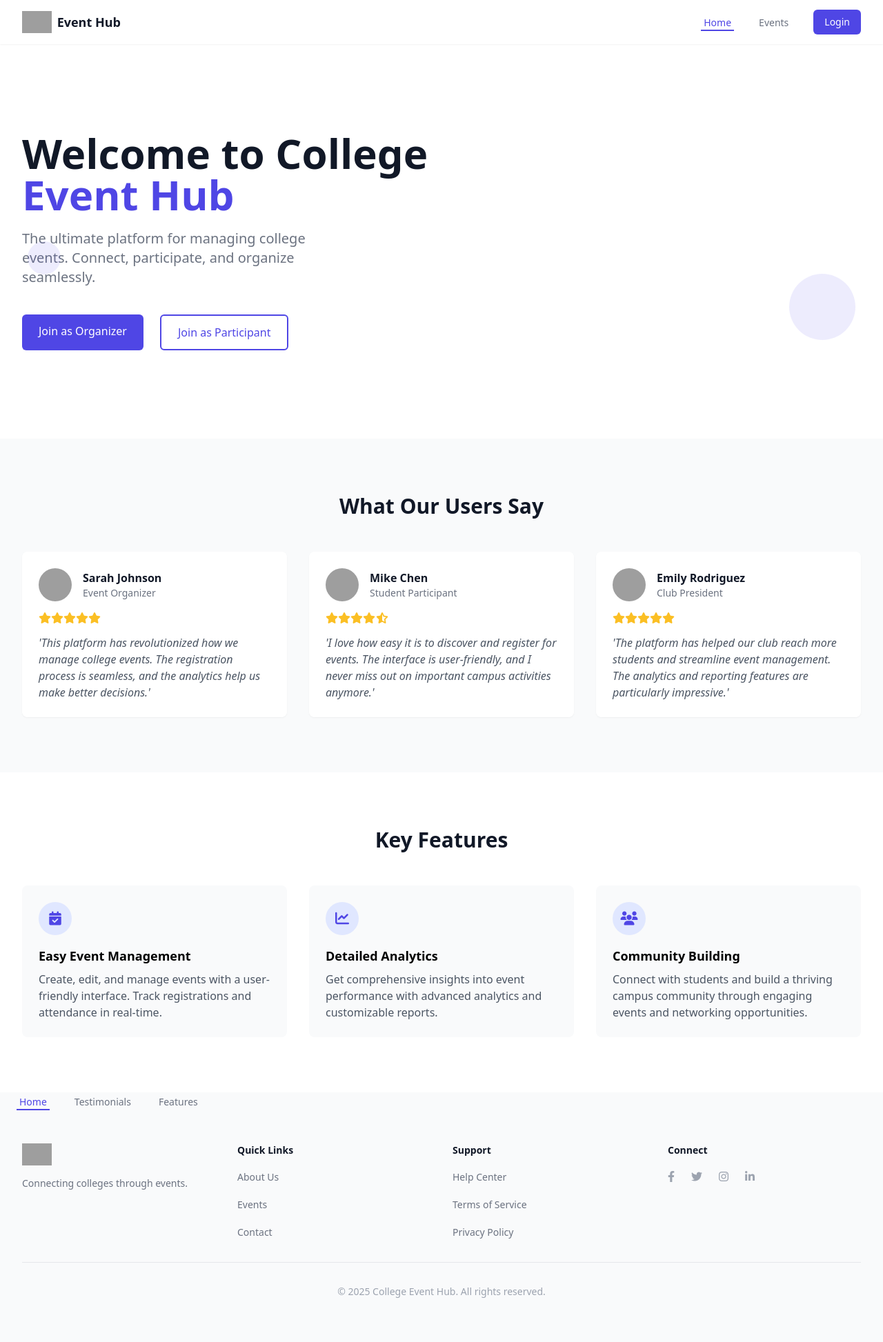
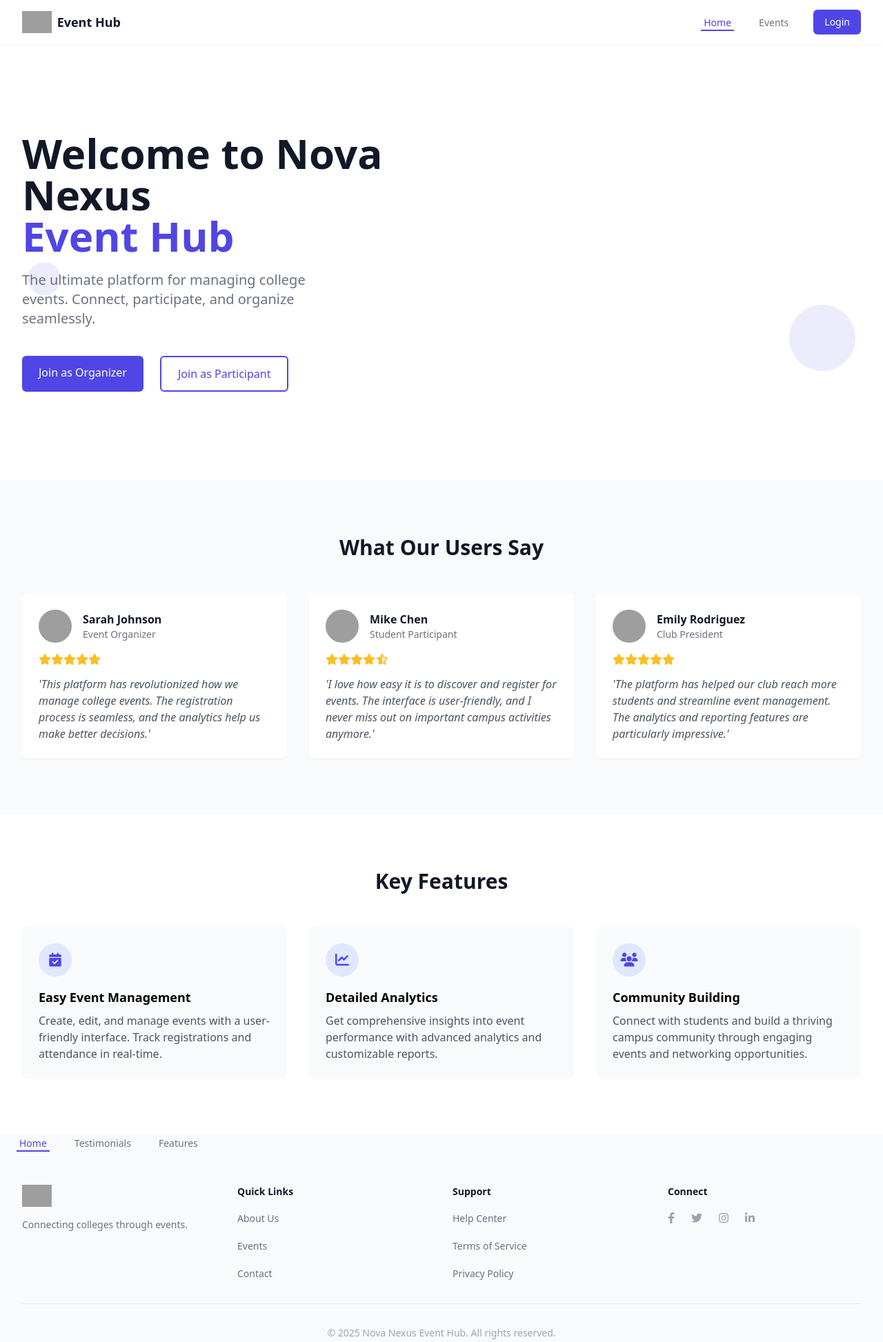
Before and after one commit to rashidrazaa/Nova-Nexus, a plain HTML site: page index.html in a window 1280 px wide. Shown: the whole page at 69% size. Drawn offline with nearby package versions, Linux system fonts and the light colour scheme; no server answers; grey boxes are pictures that could not be loaded.

Commit message:
Changed Name to Nova Nexus in the frontpage as well as footer

```diff
--- a/index.html
+++ b/index.html
@@ -37,7 +37,7 @@
                     <!-- Text content - now in left column -->
                     <div class="hero-text">
                         <h1 class="text-3xl sm:text-4xl md:text-5xl lg:text-6xl font-bold text-gray-900">
-                            <span class="block">Welcome to College</span>
+                            <span class="block">Welcome to Nova Nexus</span>
                             <span class="block text-custom">Event Hub</span>
                         </h1>
                         <p class="mt-3 max-w-md text-base text-gray-500 sm:text-lg md:mt-5 md:text-xl">
@@ -217,7 +217,7 @@
                 </div>
             </div>
             <div class="mt-8 border-t border-gray-200 pt-8">
-                <p class="text-sm text-gray-400 text-center">© 2025 College Event Hub. All rights reserved.</p>
+                <p class="text-sm text-gray-400 text-center">© 2025 Nova Nexus Event Hub. All rights reserved.</p>
             </div>
         </div>
     </footer>
```
